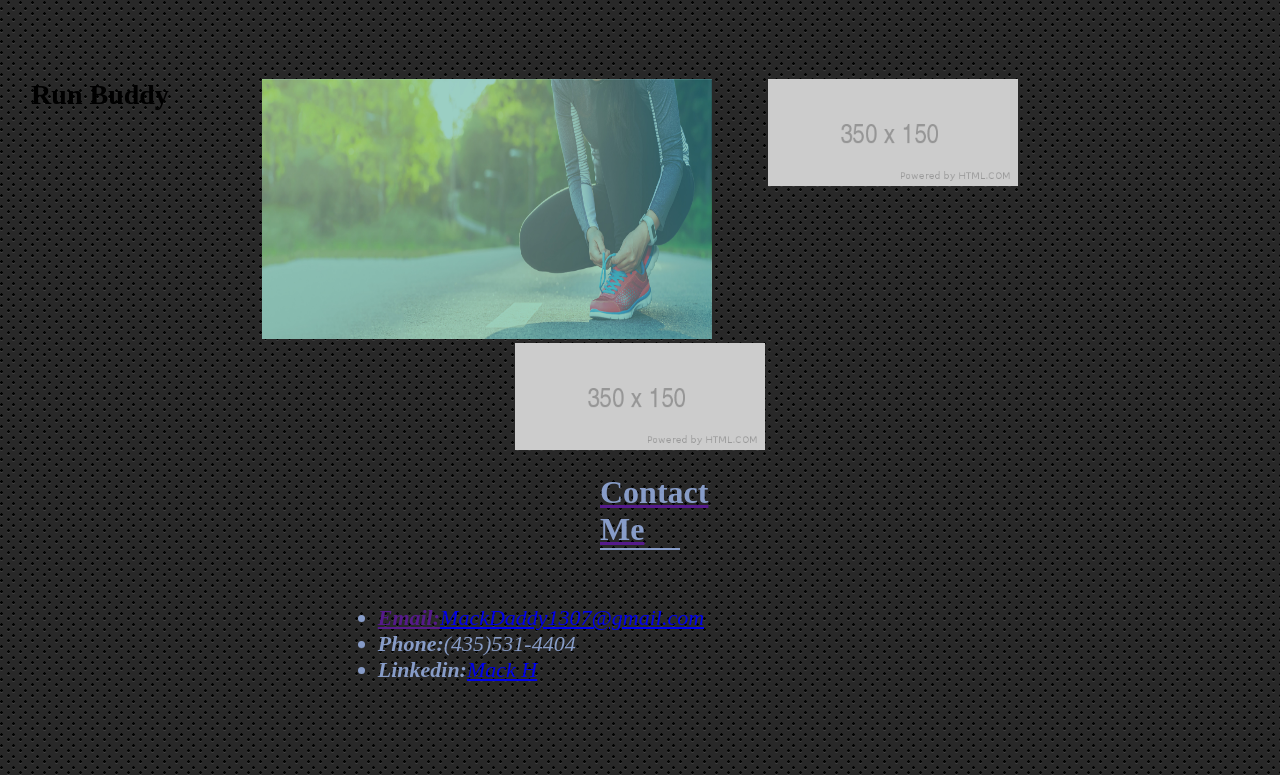
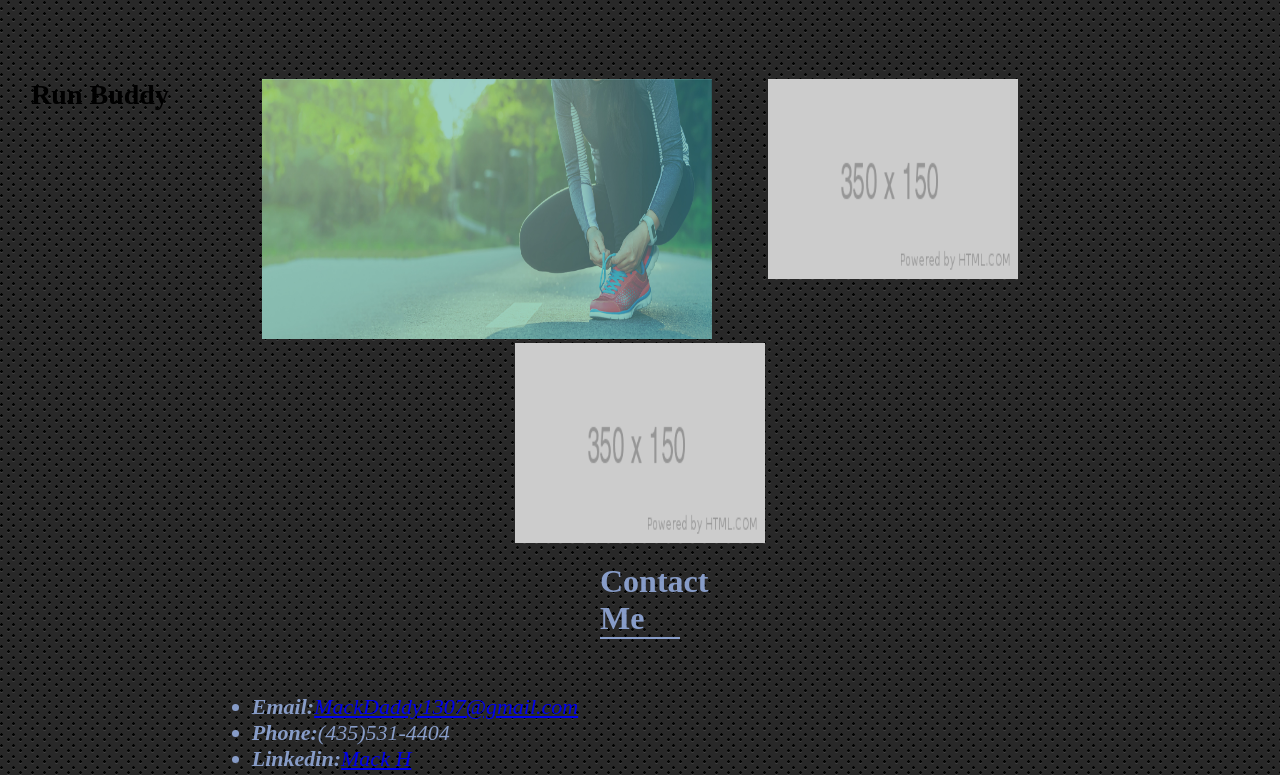
Before and after one commit to Nesnah1307/My-portfolio, a plain HTML site: page index.html in a window 1280 px wide. Shown: the part 1104-1879 px from the top of the page. Drawn offline with Linux system fonts and the light colour scheme.

```diff
--- a/index.html
+++ b/index.html
@@ -51,8 +51,8 @@
         <span class="soon">
             <a href="https://nesnah1307.github.io/run-buddy/"><img src="./assets/images/hero-bg.jpg" alt="Run Buddy project, a woman lacing up her shoe" width="450" height="260"></a>
             <h3>Run Buddy</h3>
-            <a href=""><img src="./assets/images/350x150.png" alt="Coming soon" width="250"</a>
-            <a href=""><img src="./assets/images/350x150.png" alt="Coming soon" width="250"</a>
+            <img src="./assets/images/350x150.png" alt="Coming soon" width="250" height="200" />
+            <img src="./assets/images/350x150.png" alt="Coming soon" width="250" height="200" />
         </span>
 
     </div>
```
